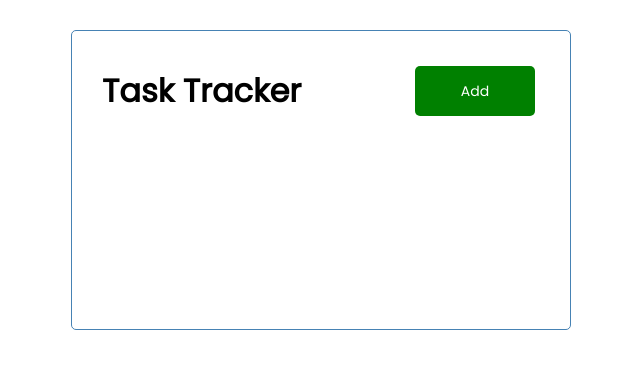
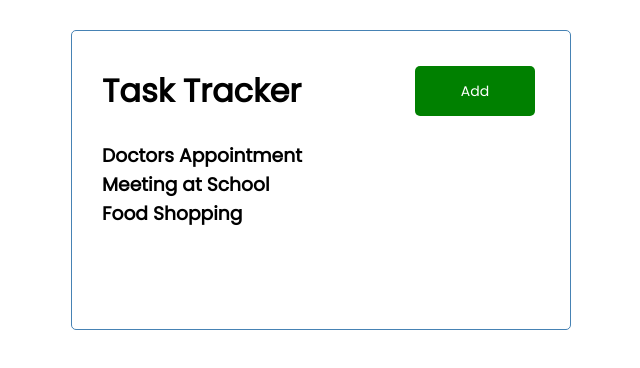
Before and after one commit to Fighteros/react-task-tracker, a React (Create React App) app: page / in a window 1280 px wide. Shown: the top 368 px of the page, without its empty margins (319-959 px from the left). Built offline with nearby package versions, Linux system fonts and the light colour scheme.

Commit message:
using fake tasks

```diff
--- a/src/App.js
+++ b/src/App.js
@@ -1,4 +1,5 @@
 import Header from './components/Header'
+import Task from './components/Task'
 // import React from 'react'
 
 // lmbda
@@ -6,6 +7,7 @@ const App = () => {
   return (
     <div className="container">
       <Header />
+      <Task />
     </div>
   );
 }
--- a/src/components/Button.js
+++ b/src/components/Button.js
@@ -1,10 +1,7 @@
 import PropTypes from 'prop-types'
 
 
-const Button = ({ color, text }) => {
-    const onClick = (e) => {
-        console.log(e);
-    }
+const Button = ({ color, text, onClick }) => {
     return (
         <button onClick={onClick} style={{ backgroundColor: color }} className="btn">{text}</button>
     )
@@ -18,5 +15,6 @@ Button.defaultProps = {
 Button.propTypes = {
     text: PropTypes.string,
     colo: PropTypes.string,
+    onClick: PropTypes.func,
 }
 export default Button
--- a/src/components/Header.js
+++ b/src/components/Header.js
@@ -1,10 +1,13 @@
 import PropTypes from 'prop-types'
 import Button from './Button'
 const Header = ({ title }) => {
+    const onClick = () => {
+        console.log('click');
+    }
     return (
         <header className="header">
             <h1>{title}</h1>
-            <Button color='green' text='Add' />
+            <Button color='green' text='Add' onClick={onClick} />
         </header>
     )
 }
--- /dev/null
+++ b/src/components/Task.js
@@ -0,0 +1,32 @@
+const tasks = [
+    {
+        id: 1,
+        text: "Doctors Appointment",
+        day: "Feb 5th at 2:30pm",
+        reminder: true,
+    },
+    {
+        id: 2,
+        text: "Meeting at School",
+        day: "Feb 6th at 1:30pm",
+        reminder: true,
+    },
+    {
+        id: 3,
+        text: "Food Shopping",
+        day: "Feb 5th at 2:30pm",
+        reminder: false,
+    },
+];
+
+const Task = () => {
+    return (
+        <>
+            {tasks.map((task) => (
+                <h3 key={task.id}>{task.text}</h3>
+            ))}
+        </>
+    )
+}
+
+export default Task
```
